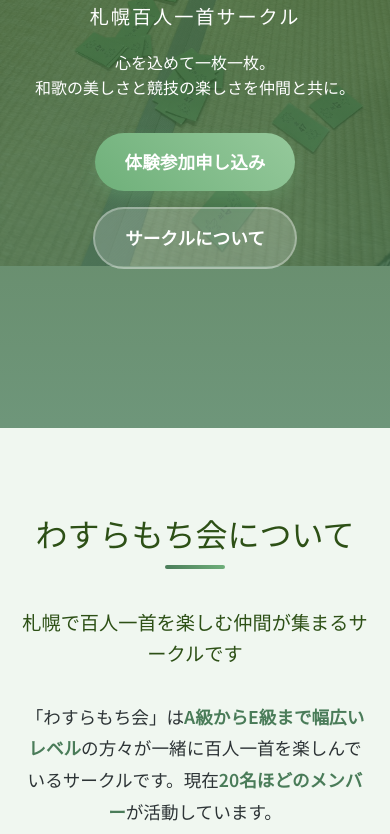
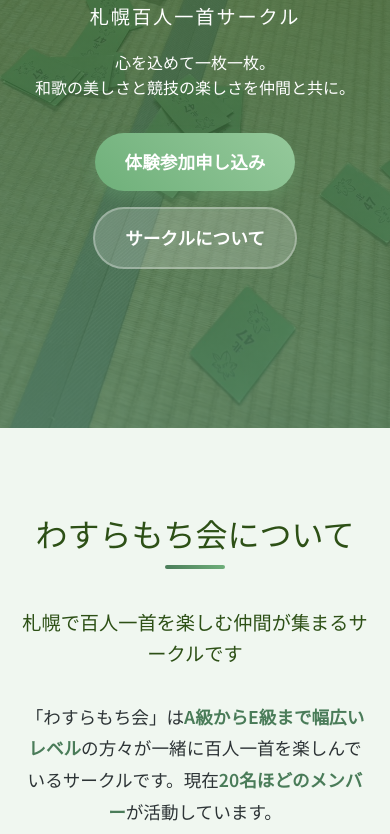
Before and after one commit to poponta2020/wasuramochi-karuta-site, a plain HTML site: page index.html in a window 390 px wide. Shown: the part 416-1250 px from the top of the page. Drawn offline with Linux system fonts and the light colour scheme; a web font is replaced by a local one.

Commit message:
Update index.html

```diff
--- a/index.html
+++ b/index.html
@@ -301,16 +301,9 @@
         /* モバイル用の背景画像設定 */
         @media (max-width: 768px) {
             .hero {
-                background-size: contain;
-                background-repeat: no-repeat;
-                background-position: center center;
-                min-height: 100vh;
-            }
-
-            /* もしくは画像全体を確実に見せたい場合 */
-            .hero.full-view {
-                background-size: 100% auto;
-                background-position: center top;
+                background-size: cover;
+                background-position: center 30%; /* 画像の上部30%の位置を中心に */
+                background-attachment: scroll;
             }
         }
 
```
